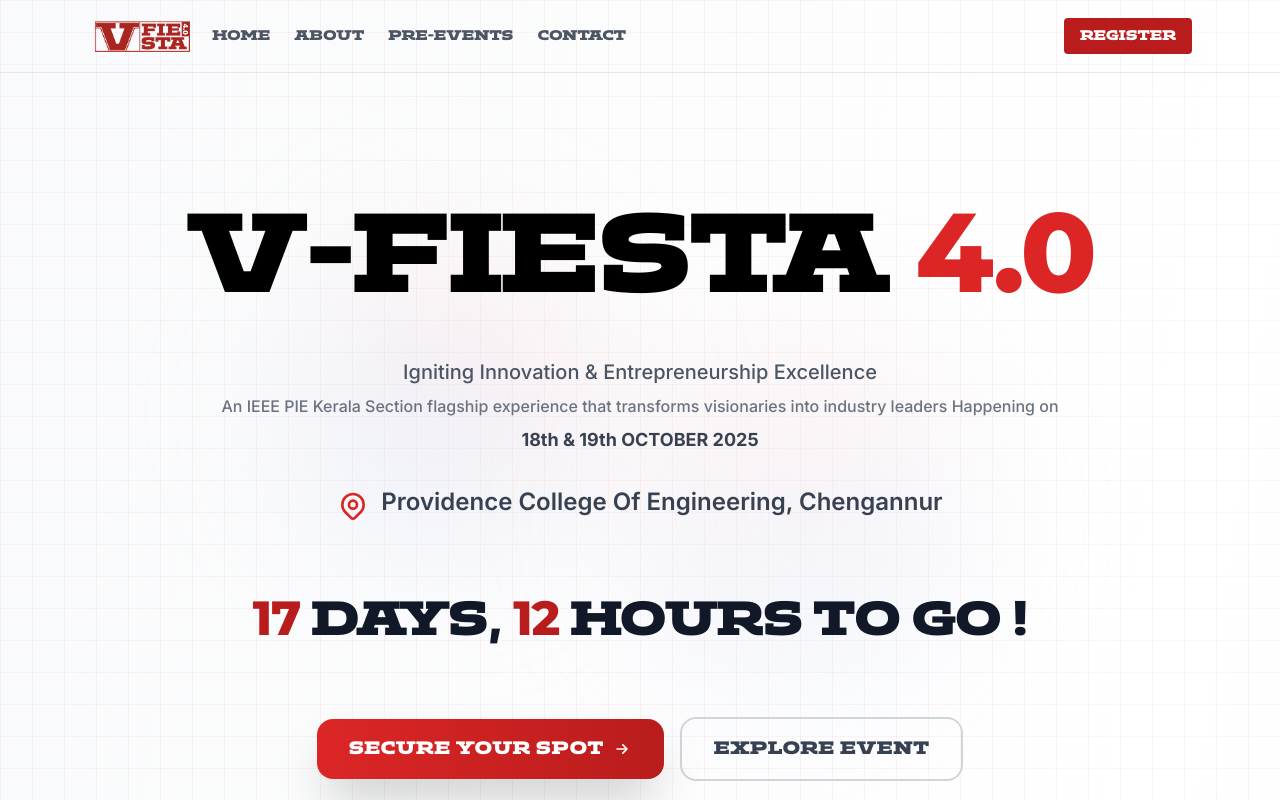
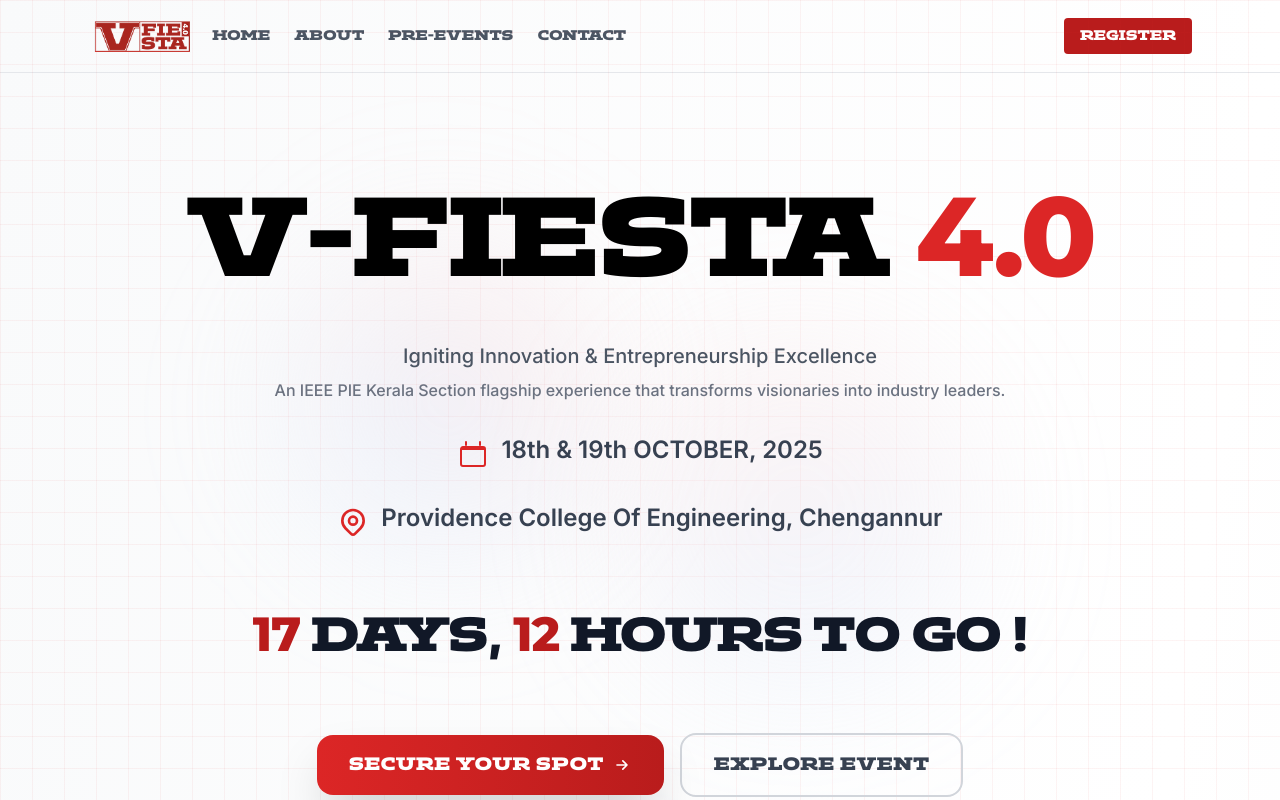
Before and after one commit to hisham1665/vfiesta4, a React (Vite) app: page / in a window 1280 px wide. Shown: the top 800 px of the page. Built offline with nearby package versions, Linux system fonts and the light colour scheme.

Commit message:
content crrection

```diff
--- a/src/VFiestaLanding.jsx
+++ b/src/VFiestaLanding.jsx
@@ -68,11 +68,11 @@
   );
   const events = useMemo(
     () => [
-      { id: 1, title: "Mascot Marvels - Pre Event #1 ", date: "Oct 2nd", link: "https://tinyurl.com/MascotMarvels" },
-      { id: 2, title: "Doooodle — Pre Event #2", date: "Oct 2nd", link: "https://tinyurl.com/Doodle-VFIESTA" },
-      { id: 3, title: "Game Gambit — Pre Event #3", date: "Oct 4th", link: "https://tinyurl.com/GrandGambit-VFIESTA" },
-      { id: 4, title: "Goal Rush — Pre Event #4", date: "Oct 5th",  link: "https://tinyurl.com/Goal-Rush" },
-      { id: 5, title: "Stumble Fest — Pre Event #5", date: "Oct 6th", link: "https://tinyurl.com/Stumble-Fest" },
+      { id: 1, title: "Mascot Marvels - Pre Event #1 ", date: "Oct 2nd to 7th",status:"Registration Closed" },
+      { id: 2, title: "Doooodle — Pre Event #2", date: "Oct 2nd to 7th",status:"Closing Soon", link: "https://tinyurl.com/Doodle-VFIESTA" },
+      { id: 3, title: "Game Gambit — Pre Event #3", date: "Oct 5th to 6th",status:"Regitration Closed" },
+      { id: 4, title: "Goal Rush — Pre Event #4", date: "Oct 7th to 8th", status:"Registration Closed" },
+      { id: 5, title: "Stumble Fest — Pre Event #5", date: "Oct 9th to 10th",status:"Closing Soon", link: "https://tinyurl.com/Stumble-Fest" },
     ],
     []
   );
@@ -187,7 +187,8 @@
               </motion.h1>
 
               <motion.p
-                className="text-sm sm:text-base md:text-lg lg:text-xl text-secondary-600 max-w-4xl mx-auto leading-relaxed font-medium px-2"
+                className="text-sm sm:text-base md:text-lg lg:text-xl text-secondary-600 max-w-4xl mx-auto leading-relaxed font-medium px-2 "
+
                 initial={{ opacity: 0, y: 20 }}
                 animate={{ opacity: 1, y: 0 }}
                 transition={{ duration: 0.8, delay: 0.7 }}
@@ -195,12 +196,39 @@
                 Igniting Innovation & Entrepreneurship Excellence
                 <span className="block mt-2 text-xs sm:text-sm md:text-base text-secondary-500">
                   An IEEE PIE Kerala Section flagship experience that transforms
-                  visionaries into industry leaders Happening on
+                  visionaries into industry leaders.
                 </span>
-                <span className="block mt-2 text-sm sm:text-base md:text-lg font-bold text-secondary-700">
+                {/* <span className="block mt-2 text-sm sm:text-base md:text-lg font-bold text-secondary-700">
                    18th & 19th OCTOBER 2025
+                </span> */}
+              </motion.p>
+              {/* Location */}
+              <motion.div
+                initial={{ opacity: 0, y: 20 }}
+                animate={{ opacity: 1, y: 0 }}
+                transition={{ duration: 0.8, delay: 0.8 }}
+                className="flex items-start justify-center gap-2 sm:gap-3 text-secondary-600 px-2"
+              >
+                <svg
+  className="w-6 h-6 sm:w-8 sm:h-8 text-primary-600 flex-shrink-0 mt-1"
+  fill="none"
+  viewBox="0 0 24 24"
+  strokeWidth={1.5}
+  stroke="currentColor"
+>
+  <path
+    strokeLinecap="round"
+    strokeLinejoin="round"
+    d="M6.75 3v2.25M17.25 3v2.25M3 8.25h18M4.5 6.75h15a1.5 1.5 0 0 1 1.5 1.5v11.25a1.5 1.5 0 0 1-1.5 1.5h-15a1.5 1.5 0 0 1-1.5-1.5V8.25a1.5 1.5 0 0 1 1.5-1.5Z"
+  />
+</svg>
+
+
+
+                <span className="text-sm sm:text-lg md:text-xl lg:text-2xl font-semibold text-secondary-700 text-center leading-tight">
+                  18th & 19th OCTOBER, 2025
                 </span>
-              </motion.p>
+              </motion.div>
 
               {/* Location */}
               <motion.div
@@ -228,7 +256,7 @@
                 className="flex flex-col md:flex-row items-center justify-center gap-4 mt-8 md:mt-10 px-4"
               >
                 <motion.a
-                  href="#tickets"
+                  href="https://forms.gle/XKA4gsYefJPyRAYB6"
                   whileHover={{
                     scale: 1.05,
                     boxShadow: "0 20px 40px rgba(220, 38, 38, 0.4)",
--- a/src/components/About.jsx
+++ b/src/components/About.jsx
@@ -93,7 +93,7 @@
             V-Fiesta 4.0 represents the pinnacle of{' '}
             <span className="font-bold text-primary-600">IEEE PIE Kerala Section's</span>{' '}
             commitment to fostering innovation and entrepreneurial excellence. This flagship experience unites{' '}
-            visionar leaders
+            visionary leaders
             emerging entrepreneurs, and industry pioneers in an unprecedented celebration of transformative thinking.
           </p>
         </motion.div>
--- a/src/components/Contact.jsx
+++ b/src/components/Contact.jsx
@@ -262,7 +262,7 @@
 
             <div className="flex flex-col sm:flex-row items-center justify-center gap-4">
               <motion.a
-                href="#tickets"
+                href="https://forms.gle/XKA4gsYefJPyRAYB6"
                 whileHover={{ scale: 1.05 }}
                 whileTap={{ scale: 0.98 }}
                 className="inline-flex items-center justify-center px-8 py-4 bg-gradient-to-r from-primary-700 to-primary-700 text-white text-lg font-bold rounded-2xl shadow-xl hover:shadow-2xl transition-all duration-300 font-aderos tracking-wide group"
--- a/src/components/EventsGrid.jsx
+++ b/src/components/EventsGrid.jsx
@@ -63,7 +63,7 @@
                   <div className="flex items-center justify-between">
                     <a href={event.link} target="_blank" rel="noopener noreferrer">
                       <div className="bg-primary-600 text-white px-3 py-1 rounded-full text-sm font-semibold">
-                        Register Now
+                        {event.status}
                       </div>
                     </a>
                     <motion.div
--- a/src/components/Gallery.jsx
+++ b/src/components/Gallery.jsx
@@ -179,7 +179,7 @@
           </p>
 
           <motion.a
-            href="#tickets"
+            href="https://forms.gle/XKA4gsYefJPyRAYB6"
             whileHover={{ scale: 1.05 }}
             whileTap={{ scale: 0.98 }}
             className="inline-flex items-center justify-center px-8 py-4 bg-primary-600 text-white text-lg font-bold rounded-2xl shadow-xl hover:shadow-2xl transition-all duration-300 font-aderos tracking-wide group"
--- a/src/components/Header.jsx
+++ b/src/components/Header.jsx
@@ -18,7 +18,7 @@
           </ul>
         </div>
         <div className="flex items-center gap-3">
-          <a href="#tickets" className="hidden md:inline-block text-sm font-semibold bg-red-700 text-white px-4 py-2 rounded font-aderos reg-btn">REGISTER</a>
+          <a href="https://forms.gle/XKA4gsYefJPyRAYB6" className="hidden md:inline-block text-sm font-semibold bg-red-700 text-white px-4 py-2 rounded font-aderos reg-btn">REGISTER</a>
           <button
             type="button"
             className="md:hidden inline-flex items-center justify-center rounded p-2 text-gray-700 hover:bg-gray-100 focus:outline-none focus:ring-2 focus:ring-offset-2 focus:ring-gray-300"
@@ -51,7 +51,7 @@
               <li><a href="#contact" onClick={() => setOpen(false)} className="block py-1">CONTACT</a></li>
             </ul>
             <div className="mt-4">
-              <a href="https://forms.gle/XKA4gsYefJPyRAYB6" onClick={() => setOpen(false)} className="inline-block bg-red-700 text-white px-4 py-2 rounded font-aderos">REGISTER</a>
+              <a href="https://forms.gle/XKA4gsYefJPyRAYB6"  className="inline-block bg-red-700 text-white px-4 py-2 rounded font-aderos">REGISTER</a>
             </div>
           </div>
         </div>
```
Also changed, not shown: src/components/Tickets.jsx (+6 -6 lines).
